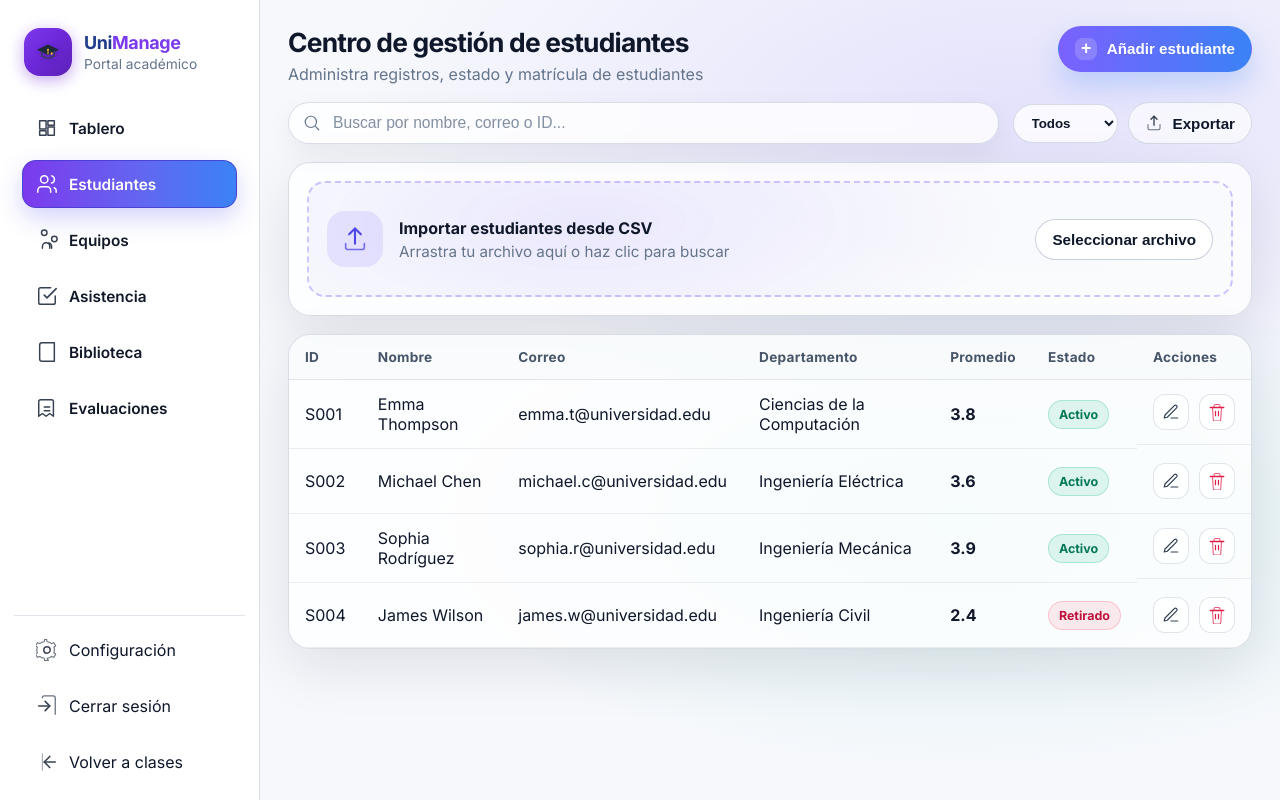
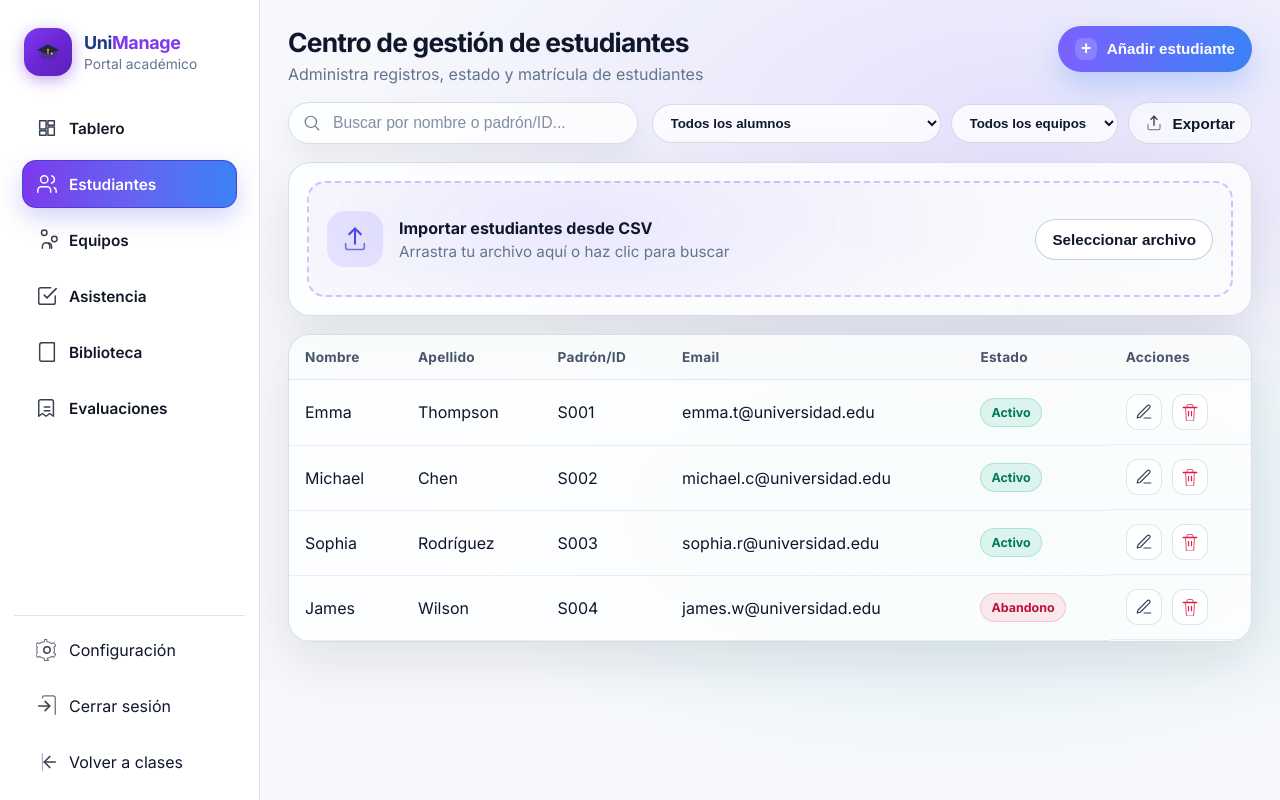
Before and after one commit to JoacoBaldo/Sistema_de_gestion_educativa, a Flask app: page /aula/estudiantes in a window 1280 px wide. Run offline with Flask 3, Linux system fonts and the light colour scheme.

Commit message:
provisional changes in classroom-manage

```diff
--- a/frontend/static/css/classroomManage.css
+++ b/frontend/static/css/classroomManage.css
@@ -215,6 +215,11 @@ body > main {
   margin: 0 auto;
 }
 
+.cm-content--students {
+  /* En la vista de estudiantes queremos aprovechar más ancho */
+  max-width: 1450px;
+}
+
 /* Responsivo */
 @media (max-width: 980px) {
   :root {
--- a/frontend/static/css/classroomManageStudents.css
+++ b/frontend/static/css/classroomManageStudents.css
@@ -280,6 +280,14 @@
   background: rgba(123, 97, 255, 0.06);
 }
 
+.st-col-email {
+  /* Se mantiene visible en desktop; se oculta en móviles. */
+}
+
+.st-col-actions {
+  /* Columna menos crítica (acciones); se oculta en móvil. */
+}
+
 .st-row-actions {
   display: flex;
   gap: 10px;
@@ -374,9 +382,24 @@
     align-items: stretch;
   }
   .st-table-card {
-    overflow-x: auto;
+    overflow-x: visible;
   }
   .st-table {
-    min-width: 860px;
+    min-width: 0;
+    width: 100%;
+    table-layout: auto;
+  }
+
+  /* Columnas menos críticas en móviles */
+  .st-col-email {
+    display: none;
+  }
+
+  .st-col-actions {
+    display: none;
+  }
+
+  .st-table thead th {
+    white-space: normal;
   }
 }
--- a/frontend/templates/classroom-manage/manageView.html
+++ b/frontend/templates/classroom-manage/manageView.html
@@ -163,7 +163,7 @@
     </aside>
 
     <section class="cm-main" aria-label="Contenido principal">
-        <div class="cm-content">
+        <div class="cm-content cm-content--{{ vista }}">
             {% include template_actual %}
         </div>
     </section>
--- a/frontend/templates/classroom-manage/students/studentsView.html
+++ b/frontend/templates/classroom-manage/students/studentsView.html
@@ -22,7 +22,7 @@
                     <path d="M21 21l-4.2-4.2" stroke="currentColor" stroke-width="1.6" stroke-linecap="round" />
                 </svg>
             </span>
-            <input id="st-search-input" type="search" placeholder="Buscar por nombre, correo o ID..."
+            <input id="st-search-input" type="search" placeholder="Buscar por nombre o padrón/ID..."
                 aria-label="Buscar estudiantes">
         </div>
 
@@ -30,10 +30,16 @@
             <label class="st-select">
                 <span class="sr-only">Filtro por estado</span>
                 <select id="st-status-filter" aria-label="Filtrar por estado">
-                    <option value="all">Todos</option>
-                    <option value="active">Activo</option>
-                    <option value="inactive">Inactivo</option>
-                    <option value="dropped">Retirado</option>
+                    <option value="all">Todos los alumnos</option>
+                    <option value="active">Solo alumnos activos</option>
+                    <option value="abandoned">Alumnos que abandonaron la materia</option>
+                </select>
+            </label>
+
+            <label class="st-select">
+                <span class="sr-only">Filtro por equipo</span>
+                <select id="st-team-filter" aria-label="Filtrar por equipo">
+                    <option value="all">Todos los equipos</option>
                 </select>
             </label>
 
@@ -80,31 +86,28 @@
         <table class="st-table">
             <thead>
                 <tr>
-                    <th>ID</th>
                     <th>Nombre</th>
-                    <th>Correo</th>
-                    <th>Departamento</th>
-                    <th>Promedio</th>
+                    <th>Apellido</th>
+                    <th>Padrón/ID</th>
+                    <th class="st-col-email">Email</th>
                     <th>Estado</th>
-                    <th>Acciones</th>
+                    <th class="st-col-actions">Acciones</th>
                 </tr>
             </thead>
             <tbody id="st-tbody">
-                <tr data-status="active">
+                <tr data-status="active" data-team="Equipo Azul" data-nombre="Emma" data-apellido="Thompson" data-padron="S001"
+                    data-email="emma.t@universidad.edu">
+                    <td>Emma</td>
+                    <td>Thompson</td>
                     <td>S001</td>
-                    <td>Emma Thompson</td>
-                    <td>emma.t@universidad.edu</td>
-                    <td>Ciencias de la Computación</td>
-                    <td class="st-gpa st-gpa-good">3.8</td>
+                    <td class="st-col-email">emma.t@universidad.edu</td>
                     <td><span class="st-badge st-badge-active">Activo</span></td>
-                    <td class="st-row-actions">
+                    <td class="st-row-actions st-col-actions">
                         <button class="st-icon-btn" type="button" aria-label="Editar">
                             <svg viewBox="0 0 24 24" fill="none">
-                                <path
-                                    d="M12 20h9"
-                                    stroke="currentColor" stroke-width="1.6" stroke-linecap="round" />
-                                <path
-                                    d="M16.5 3.5a2.1 2.1 0 0 1 3 3L7 19l-4 1 1-4L16.5 3.5Z"
+                                <path d="M12 20h9" stroke="currentColor" stroke-width="1.6"
+                                    stroke-linecap="round" />
+                                <path d="M16.5 3.5a2.1 2.1 0 0 1 3 3L7 19l-4 1 1-4L16.5 3.5Z"
                                     stroke="currentColor" stroke-width="1.6" stroke-linecap="round"
                                     stroke-linejoin="round" />
                             </svg>
@@ -124,20 +127,19 @@
                         </button>
                     </td>
                 </tr>
-                <tr data-status="active">
+                <tr data-status="active" data-team="Equipo Azul" data-nombre="Michael" data-apellido="Chen" data-padron="S002"
+                    data-email="michael.c@universidad.edu">
+                    <td>Michael</td>
+                    <td>Chen</td>
                     <td>S002</td>
-                    <td>Michael Chen</td>
-                    <td>michael.c@universidad.edu</td>
-                    <td>Ingeniería Eléctrica</td>
-                    <td class="st-gpa st-gpa-mid">3.6</td>
+                    <td class="st-col-email">michael.c@universidad.edu</td>
                     <td><span class="st-badge st-badge-active">Activo</span></td>
-                    <td class="st-row-actions">
+                    <td class="st-row-actions st-col-actions">
                         <button class="st-icon-btn" type="button" aria-label="Editar">
                             <svg viewBox="0 0 24 24" fill="none">
                                 <path d="M12 20h9" stroke="currentColor" stroke-width="1.6"
                                     stroke-linecap="round" />
-                                <path
-                                    d="M16.5 3.5a2.1 2.1 0 0 1 3 3L7 19l-4 1 1-4L16.5 3.5Z"
+                                <path d="M16.5 3.5a2.1 2.1 0 0 1 3 3L7 19l-4 1 1-4L16.5 3.5Z"
                                     stroke="currentColor" stroke-width="1.6" stroke-linecap="round"
                                     stroke-linejoin="round" />
                             </svg>
@@ -157,20 +159,19 @@
                         </button>
                     </td>
                 </tr>
-                <tr data-status="active">
+                <tr data-status="active" data-team="Equipo Rojo" data-nombre="Sophia" data-apellido="Rodríguez" data-padron="S003"
+                    data-email="sophia.r@universidad.edu">
+                    <td>Sophia</td>
+                    <td>Rodríguez</td>
                     <td>S003</td>
-                    <td>Sophia Rodríguez</td>
-                    <td>sophia.r@universidad.edu</td>
-                    <td>Ingeniería Mecánica</td>
-                    <td class="st-gpa st-gpa-good">3.9</td>
+                    <td class="st-col-email">sophia.r@universidad.edu</td>
                     <td><span class="st-badge st-badge-active">Activo</span></td>
-                    <td class="st-row-actions">
+                    <td class="st-row-actions st-col-actions">
                         <button class="st-icon-btn" type="button" aria-label="Editar">
                             <svg viewBox="0 0 24 24" fill="none">
                                 <path d="M12 20h9" stroke="currentColor" stroke-width="1.6"
                                     stroke-linecap="round" />
-                                <path
-                                    d="M16.5 3.5a2.1 2.1 0 0 1 3 3L7 19l-4 1 1-4L16.5 3.5Z"
+                                <path d="M16.5 3.5a2.1 2.1 0 0 1 3 3L7 19l-4 1 1-4L16.5 3.5Z"
                                     stroke="currentColor" stroke-width="1.6" stroke-linecap="round"
                                     stroke-linejoin="round" />
                             </svg>
@@ -190,20 +191,19 @@
                         </button>
                     </td>
                 </tr>
-                <tr data-status="dropped">
+                <tr data-status="abandoned" data-team="Equipo Rojo" data-nombre="James" data-apellido="Wilson" data-padron="S004"
+                    data-email="james.w@universidad.edu">
+                    <td>James</td>
+                    <td>Wilson</td>
                     <td>S004</td>
-                    <td>James Wilson</td>
-                    <td>james.w@universidad.edu</td>
-                    <td>Ingeniería Civil</td>
-                    <td class="st-gpa st-gpa-low">2.4</td>
-                    <td><span class="st-badge st-badge-dropped">Retirado</span></td>
-                    <td class="st-row-actions">
+                    <td class="st-col-email">james.w@universidad.edu</td>
+                    <td><span class="st-badge st-badge-dropped">Abandono</span></td>
+                    <td class="st-row-actions st-col-actions">
                         <button class="st-icon-btn" type="button" aria-label="Editar">
                             <svg viewBox="0 0 24 24" fill="none">
                                 <path d="M12 20h9" stroke="currentColor" stroke-width="1.6"
                                     stroke-linecap="round" />
-                                <path
-                                    d="M16.5 3.5a2.1 2.1 0 0 1 3 3L7 19l-4 1 1-4L16.5 3.5Z"
+                                <path d="M16.5 3.5a2.1 2.1 0 0 1 3 3L7 19l-4 1 1-4L16.5 3.5Z"
                                     stroke="currentColor" stroke-width="1.6" stroke-linecap="round"
                                     stroke-linejoin="round" />
                             </svg>
```
Also changed, not shown: frontend/static/JS/classroomManageStudents.js (+41 -4 lines).
